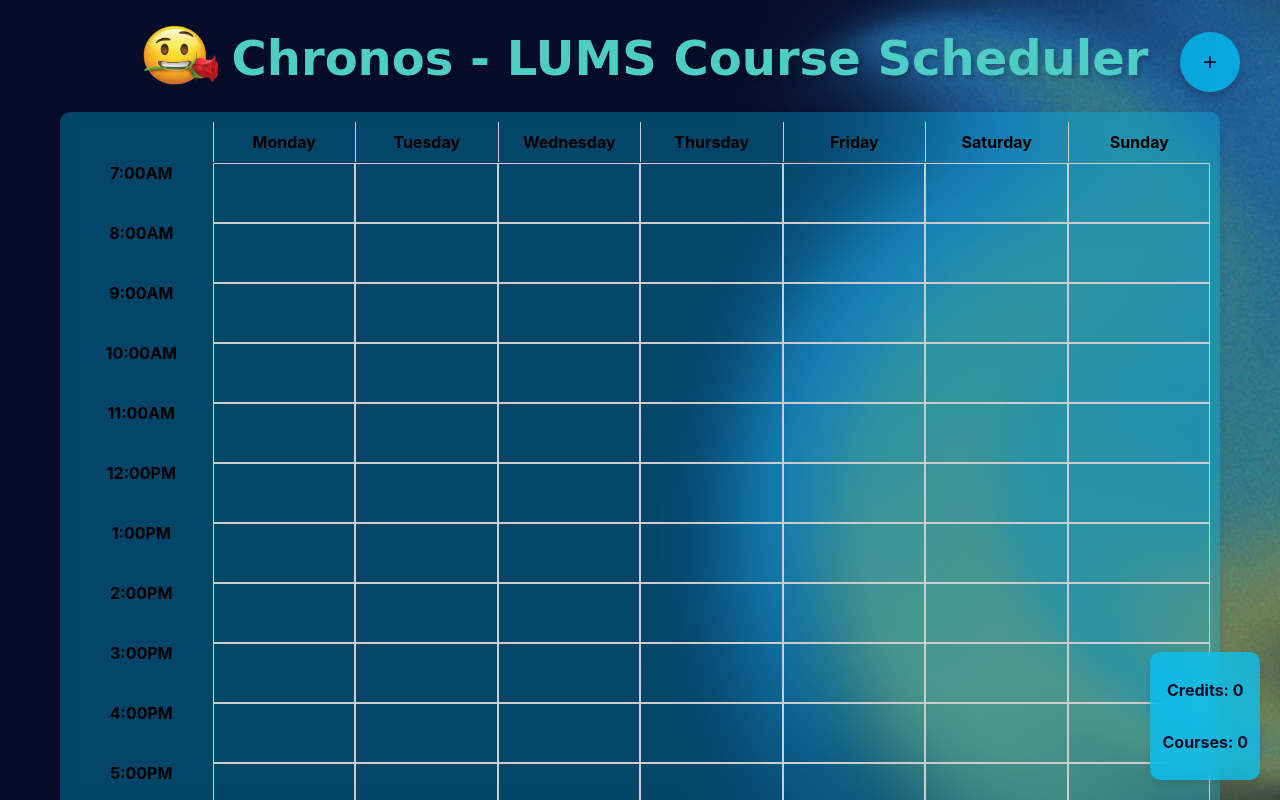
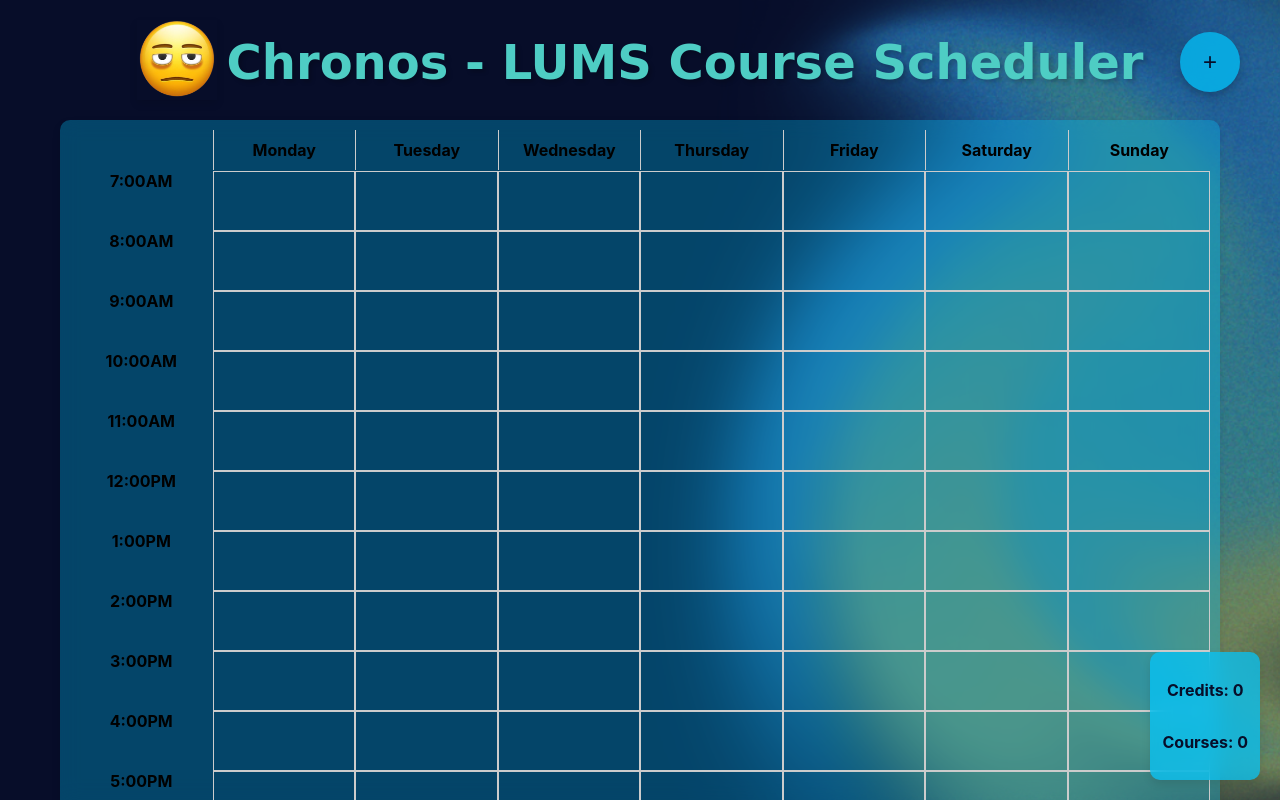
Before and after one commit to AhmadUmar6/chronosapp, a Next.js app: page / in a window 1280 px wide. Built offline with nearby package versions, Linux system fonts and the light colour scheme.

Commit message:
new logo

```diff
--- a/pages/index.js
+++ b/pages/index.js
@@ -53,8 +53,8 @@
           target="_blank"
           rel="noopener noreferrer"
           style={{
-            width: '90px',
-            height: '70px',
+            width: '80px',
+            height: '80px',
             marginRight: '10px',
             zIndex: 10,
             transition: 'transform 0.3s ease, box-shadow 0.3s ease',
@@ -64,7 +64,7 @@
           onMouseOut={(e) => e.currentTarget.style.transform = 'scale(1.0)'}
         >
           <img
-            src="/new.png"
+            src="/neww.png"
             alt="LinkedIn"
             style={{
               width: '100%',
```
Also changed, not shown: public/neww.png (added).
